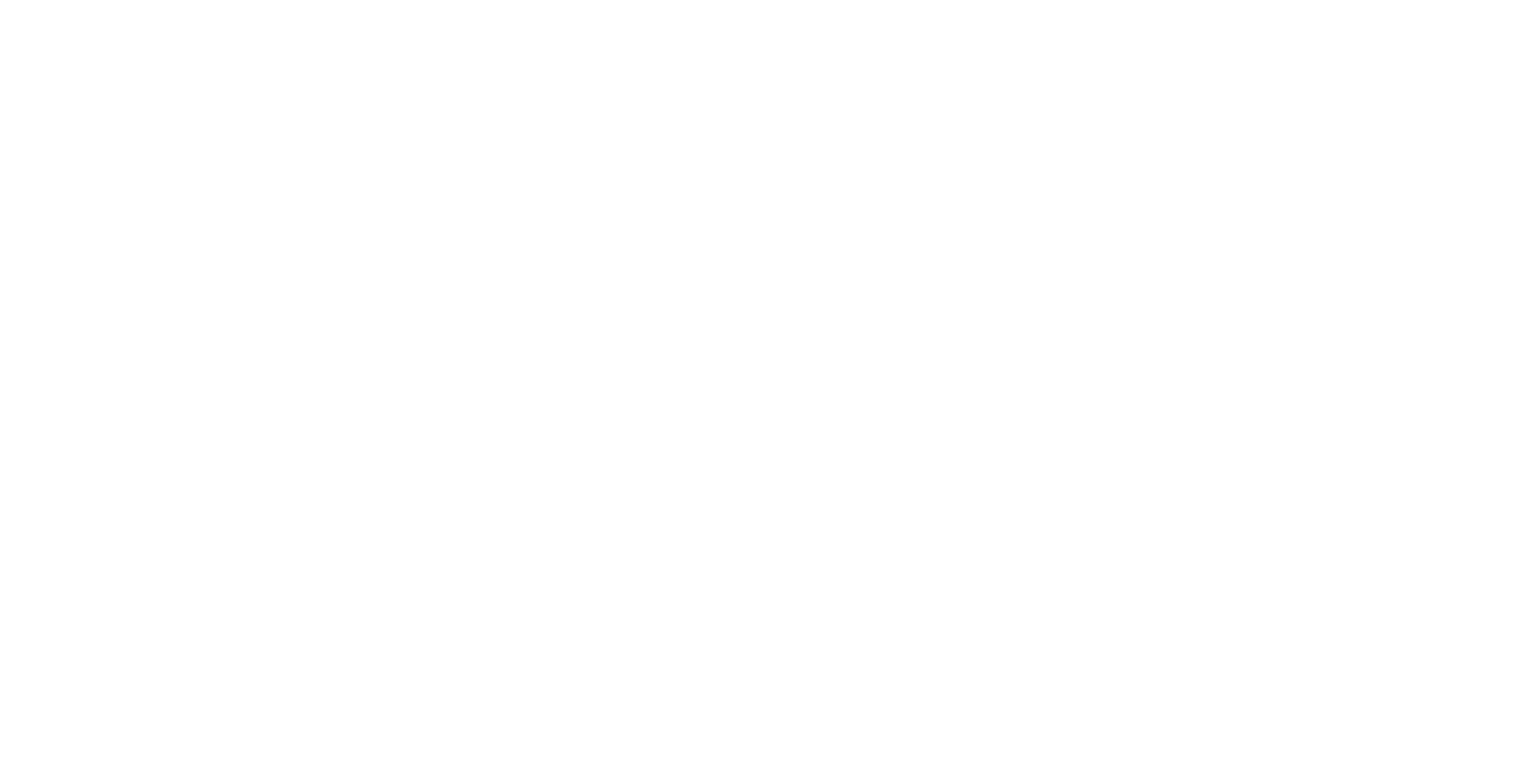
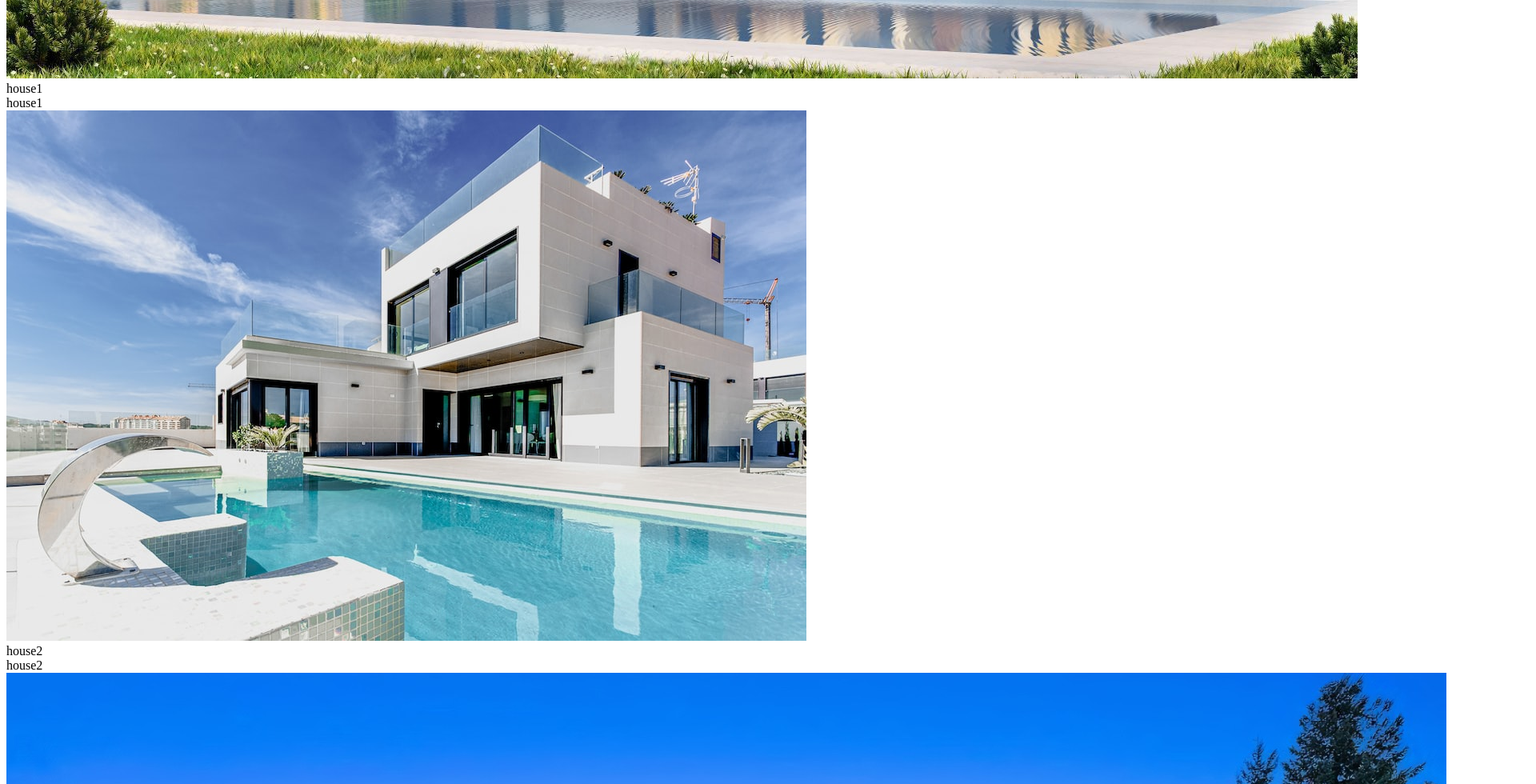
Before and after one commit to onifernando1/airbnb, a React (Create React App) app in the folder my-app/: page / in a window 1280 px wide. Shown: the part 1000-1980 px from the top of the page at 80% size, 1920 px wide, since content can reach past the window. Before the commit the page ends 800 px from the top, so only its background shows below. Built offline with nearby package versions, Linux system fonts and the light colour scheme; the HTML template or start-up script is replaced by a standard one.

Commit message:
copy and paste logic to display image of each appartment in home, add classNames

```diff
--- a/my-app/src/pages/Home.js
+++ b/my-app/src/pages/Home.js
@@ -5,17 +5,25 @@
 
 function Home() {
   const [appartmentArray, setAppartmentArray] = useState([
-    <Appartment image="house1" />,
-    <Appartment image="house2" />,
-    <Appartment image="house3" />,
-    <Appartment image="house4" />,
+    <Appartment image="house1" title="House 1" />,
+    <Appartment image="house2" title="House 2" />,
+    <Appartment image="house3" title="House 3" />,
+    <Appartment image="house4" title="House 4" />,
   ]);
 
   return (
     <div>
-      <div>
+      <div className="appartmentContainer">
         {appartmentArray.map((appartment) => {
-          return <div>{appartment.props.image}</div>;
+          return (
+            <div className="individualAppartment">
+              <img
+                src={require(`../assets/images/${appartment.props.image}.jpg`)}
+              ></img>
+              <div>{appartment.props.image}</div>
+              <div>{appartment.props.image}</div>
+            </div>
+          );
         })}
       </div>
     </div>
```
